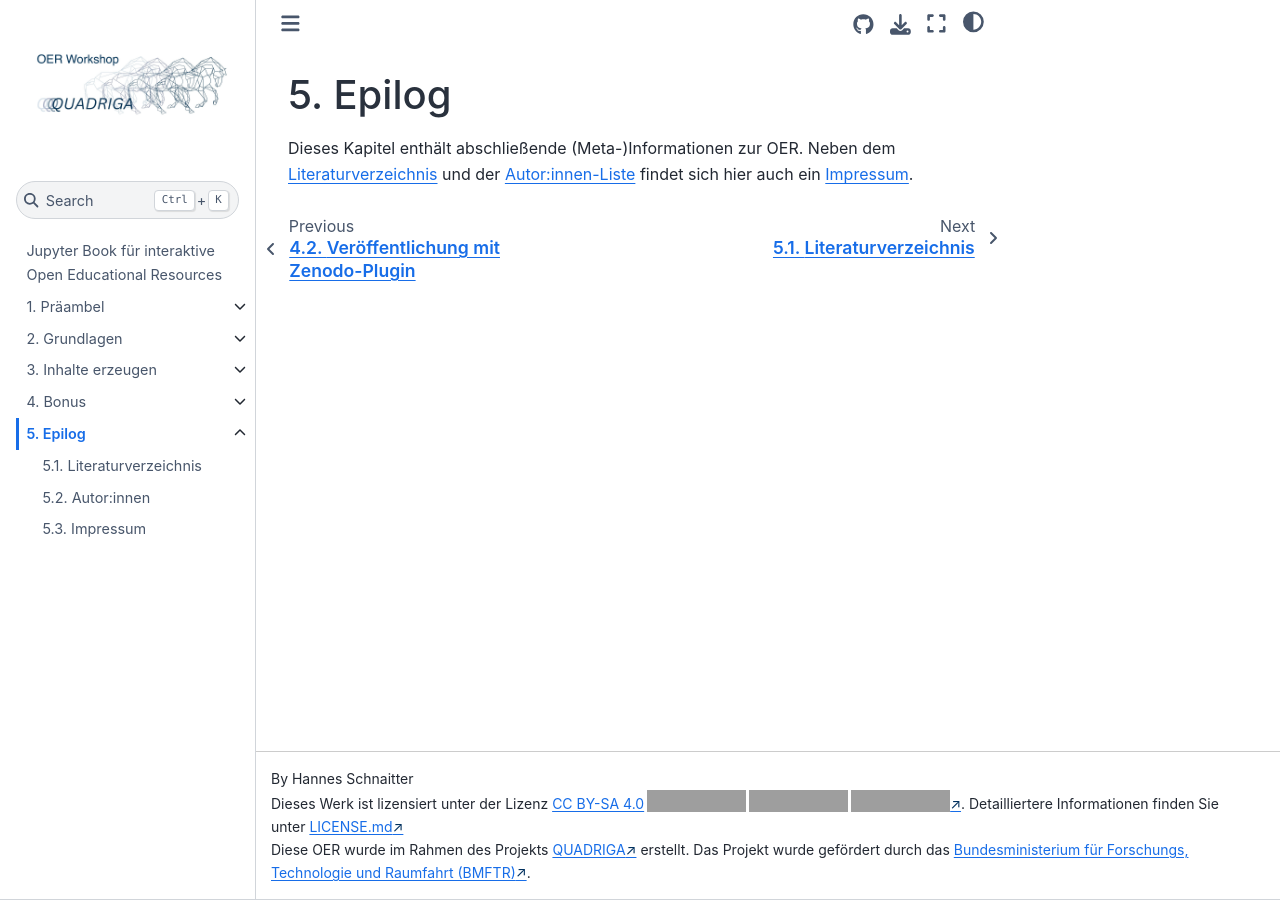
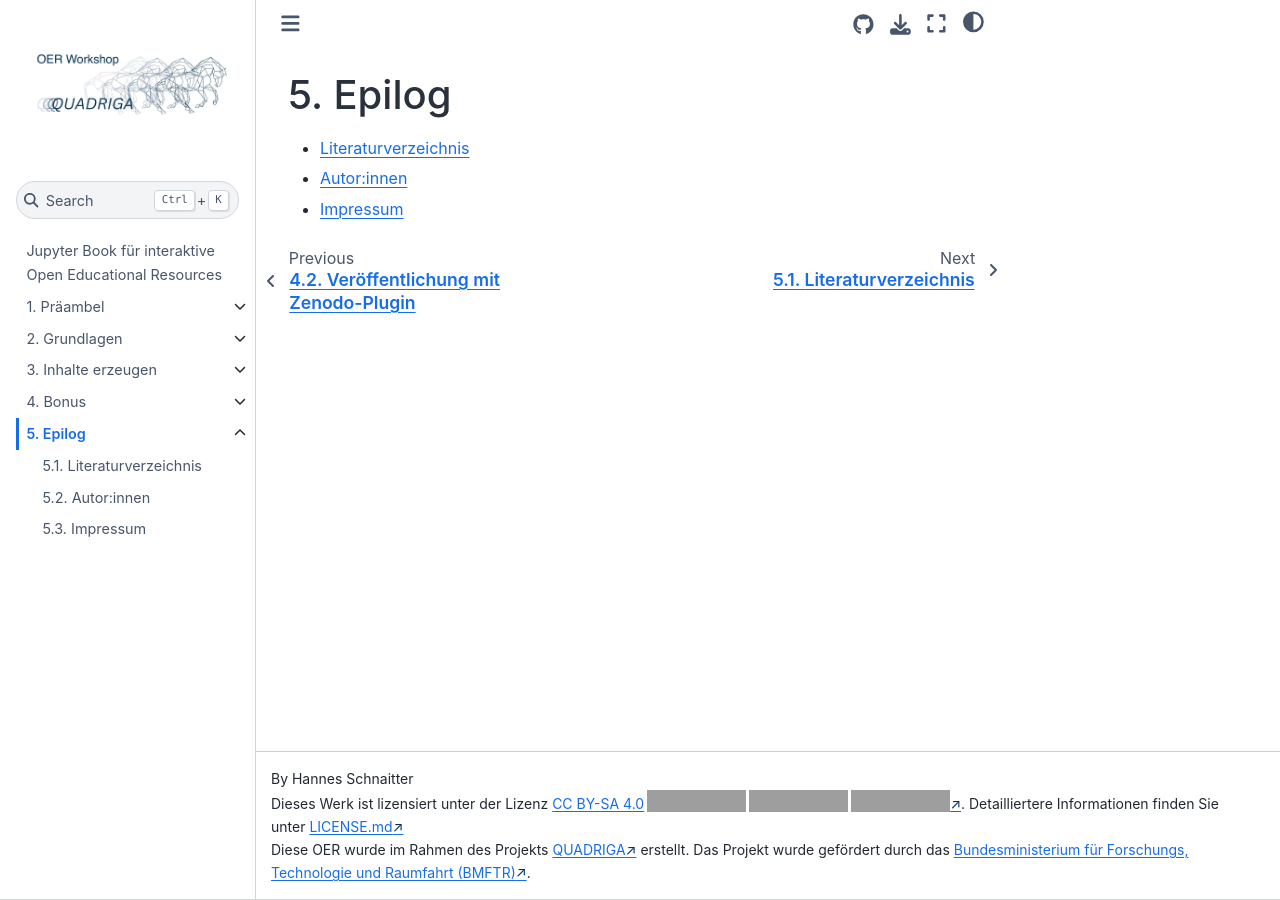
Before and after one commit to quadriga-dk/OER-Workshop, a Jupyter Book: the page built from epilog/toc.md, in a window 1280 px wide. Built offline with Jupyter Book 1.0.4 settings and Sphinx 7.4.7 and the Sphinx Book theme 1.1.4, drawn with Linux system fonts in a browser that asks for light colours; pages that are not in the unit, such as notebooks, are missing from menus; grey boxes are pictures that could not be loaded.

Commit message:
feat: simplify epilog/toc.md

```diff
--- a/epilog/toc.md
+++ b/epilog/toc.md
@@ -1,3 +1,5 @@
 # Epilog
 
-Dieses Kapitel enthält abschließende (Meta-)Informationen zur OER. Neben dem [Literaturverzeichnis](literaturverzeichnis.md) und der [Autor:innen-Liste](autor_innen.md) findet sich hier auch ein [Impressum](impressum.md).
+- [Literaturverzeichnis](literaturverzeichnis.md)
+- [Autor:innen](autor_innen.md)
+- [Impressum](impressum.md)
```
